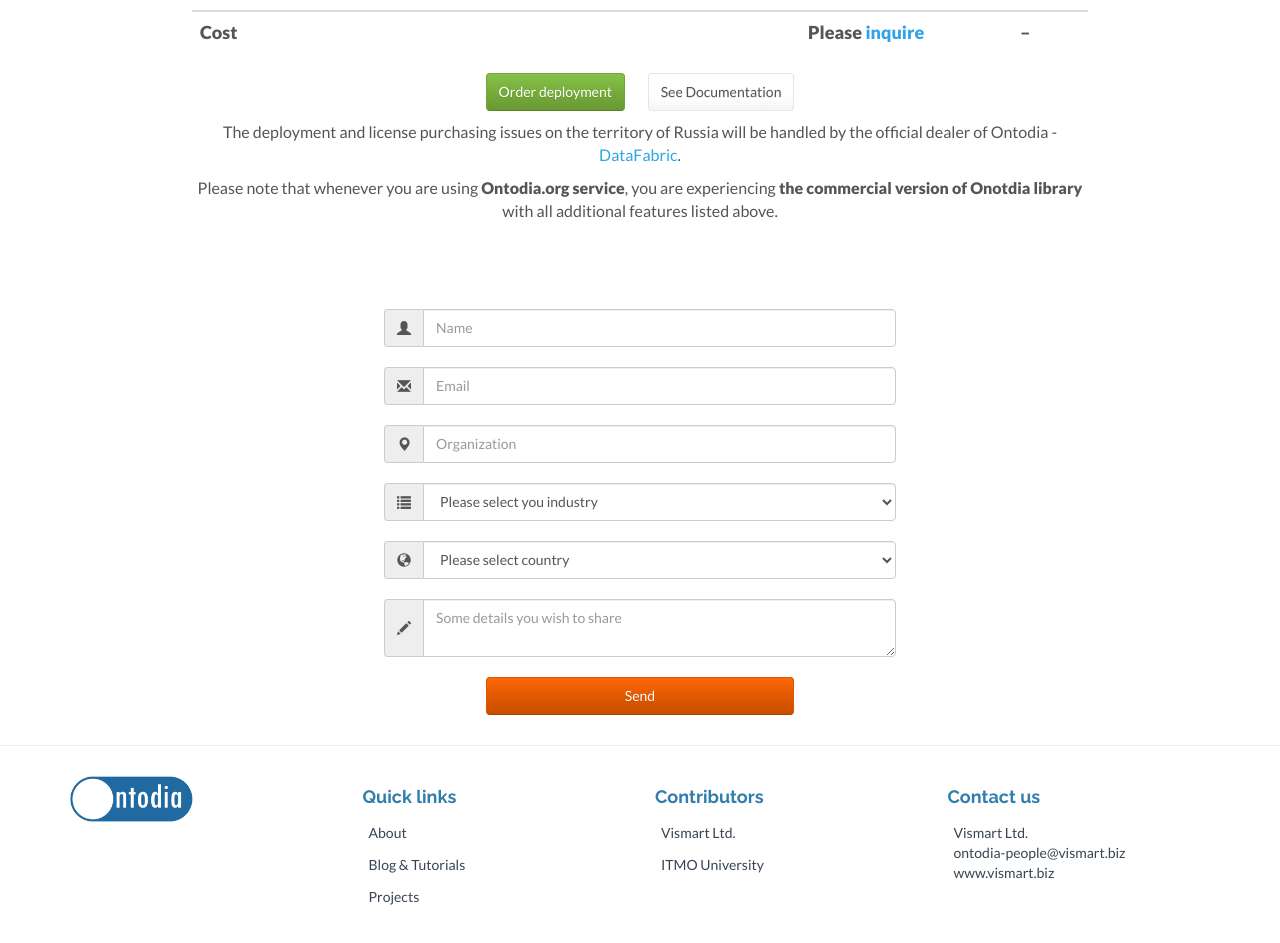
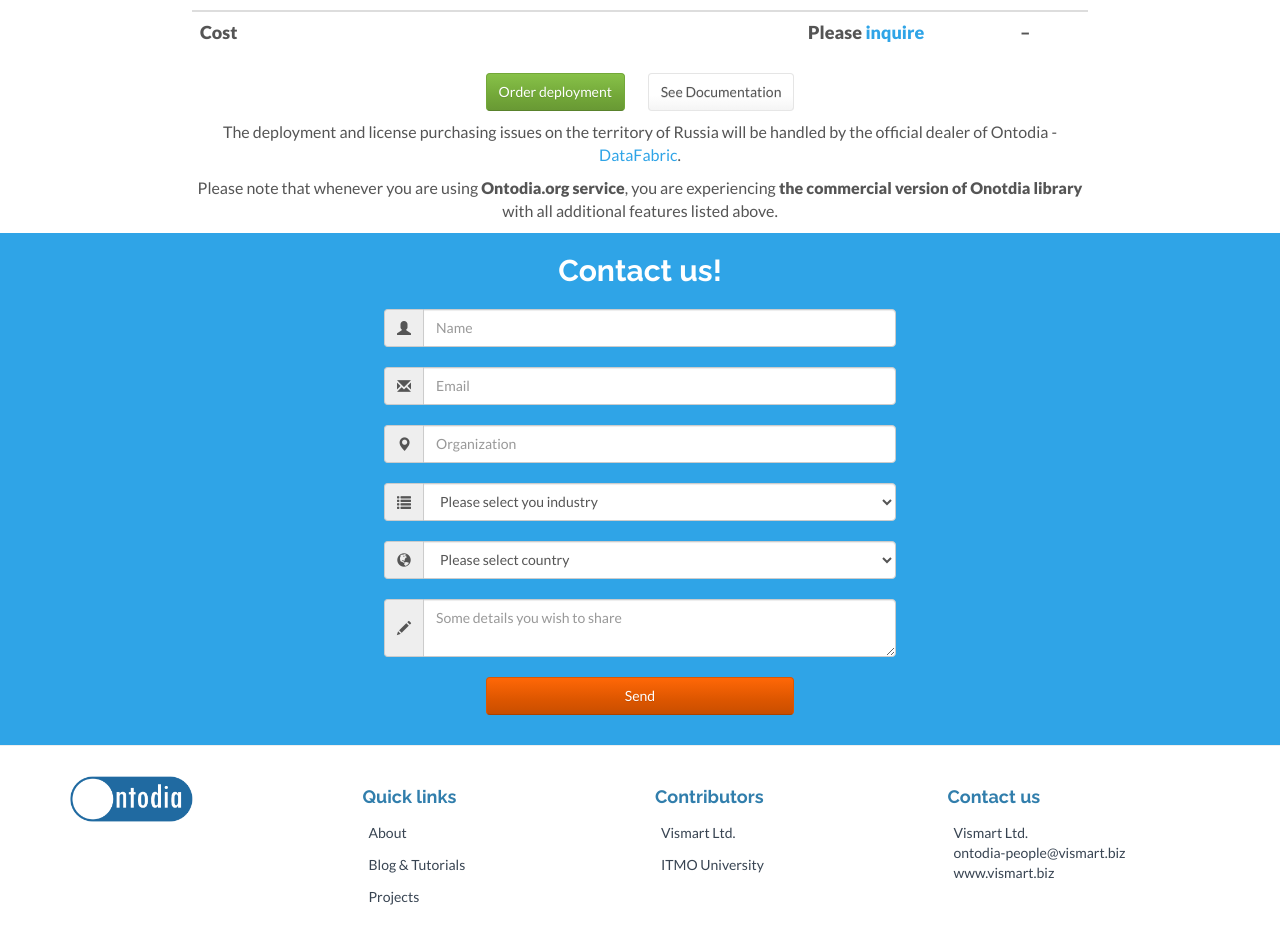
Before and after one commit to ontodia-org/ontodia-org.github.io, a Jekyll site: the page built from index.html, in a window 1280 px wide. Shown: the part 3954-4897 px from the top of the page. Built offline with Jekyll 4.4.1, drawn with Linux system fonts in a browser that asks for light colours; nearby versions of some CDN libraries; comment, search, counter and statistics services are not loaded.

Commit message:
fixing minor thing

```diff
--- a/index.html
+++ b/index.html
@@ -253,7 +253,7 @@
     </p>
 </div>
 
-<div id="ContactForm" lass="container-fluid bg-primary" style="padding-bottom:20px; padding-top: 20px; padding-left:30%; padding-right: 30%;">
+<div id="ContactForm" class="container-fluid bg-primary" style="padding-bottom:20px; padding-top: 20px; padding-left:30%; padding-right: 30%;">
         <div>
         <h2 style="margin-top: 0px; text-align:center; color:white">Contact us!</h2>
     </div>
```
